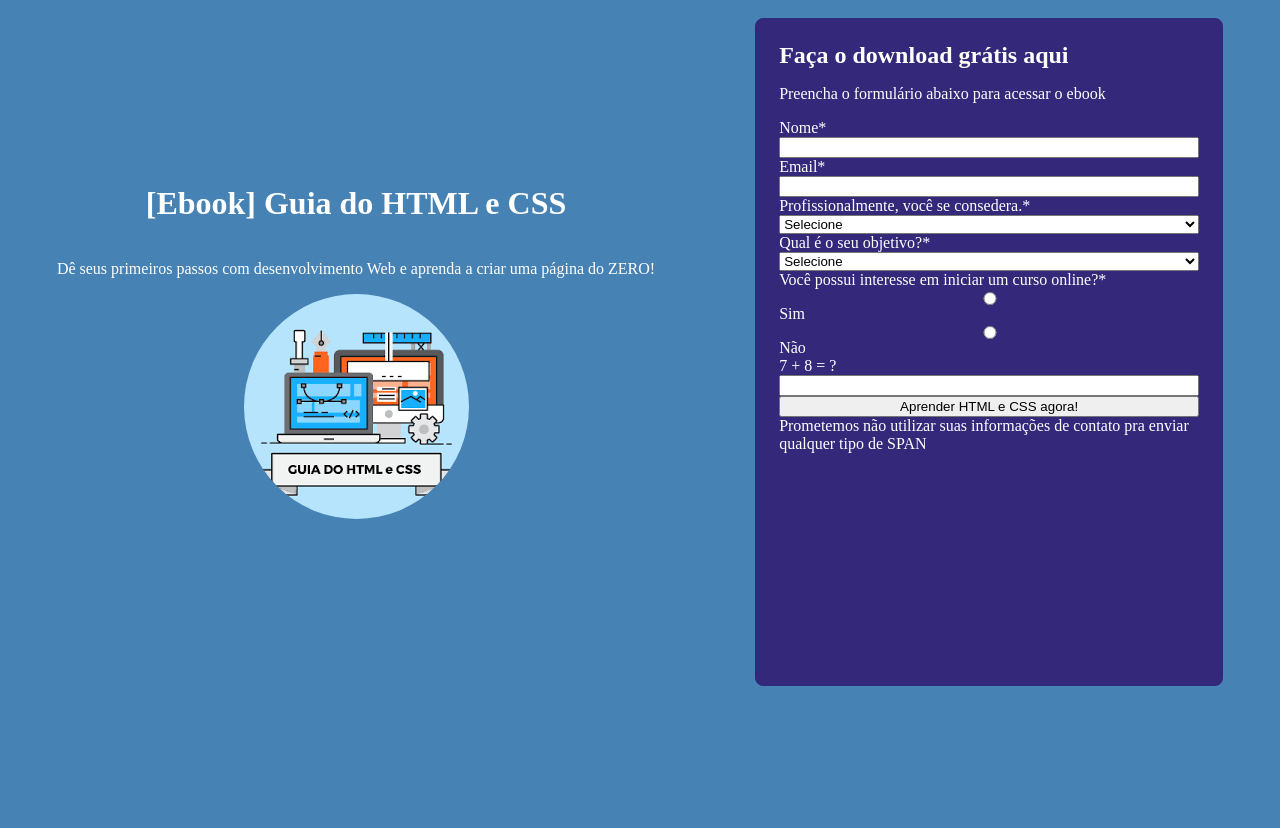
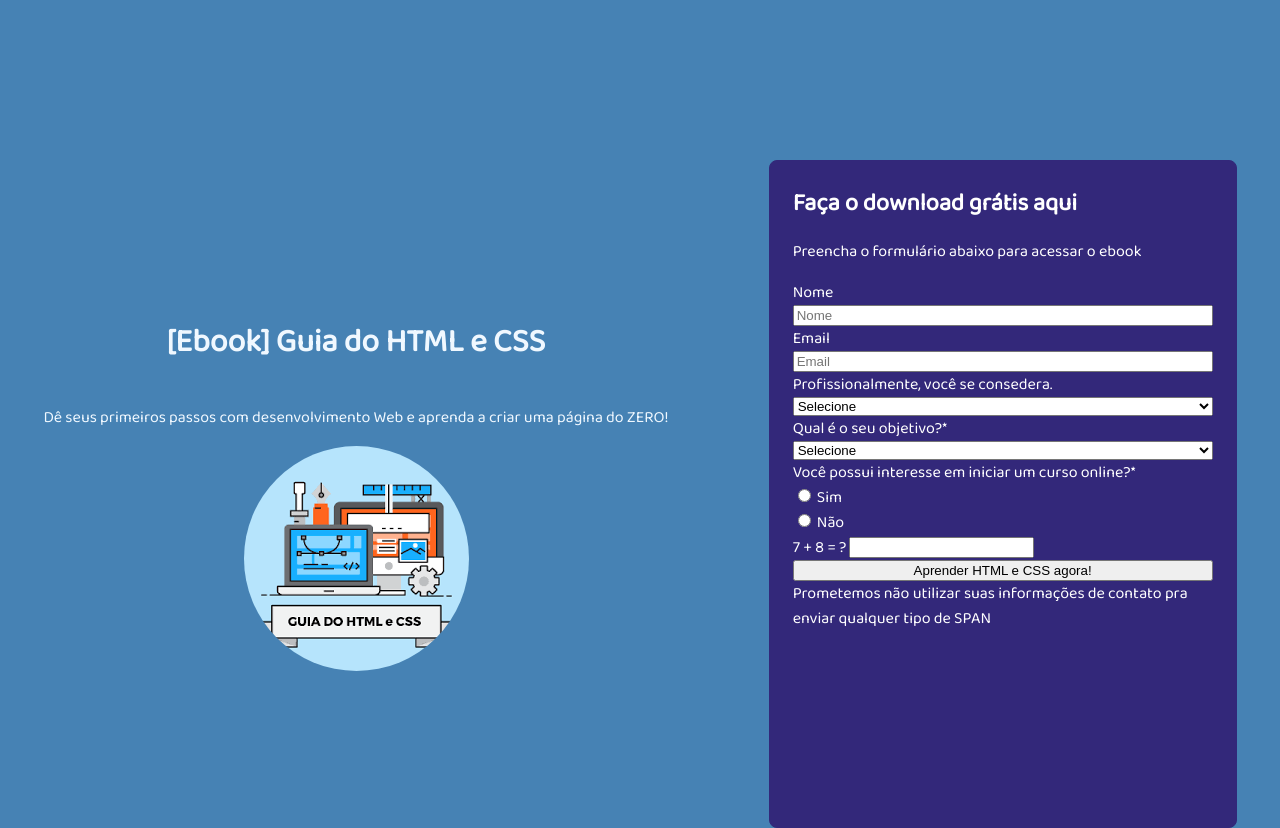
Before and after one commit to IcaroBacchi/Teste-HTML.CSS, a plain HTML site: page index.html in a window 1280 px wide. Before the commit the page ends 800 px from the top, so only its background shows below. Drawn offline with Linux system fonts and the light colour scheme; files that its build step writes are made by us from their sources.

Commit message:
mudei algumas coisas

```diff
--- a/index.html
+++ b/index.html
@@ -5,10 +5,10 @@
     <meta http-equiv="X-UA-Compatible" content="IE=edge">
     <meta name="viewport" content="width=device-width, initial-scale=1.0">
     <title>Formulário</title>
-    <link rel="stylesheet" href="/Prova-html-css/assest/css/style.css">
+    <link rel="stylesheet" href="style.css">
 </head>
 <body>
-    <main class="container">
+    <div class="container">
         <div class="div1">
             <h1 class="title">[Ebook] Guia do HTML e CSS</h1>
             <p class="text">Dê seus primeiros passos com desenvolvimento Web e aprenda a criar uma página do ZERO!</p>
@@ -18,12 +18,12 @@
             <div class="div2">
                 <h2 class="title-form">Faça o download grátis aqui</h2>
                 <p class="text-form">Preencha o formulário abaixo para acessar o ebook</p>
-                <label class="label">Nome*</label>
-                <input class="input" type="text" name="name" id="name">
-                <label class="label">Email*</label>
-                <input class="input" type="email" name="email" id="email">
-                <label class="label">Profissionalmente, você se consedera.*</label>
-                <select class="select" name="item" id="item">
+                <label class="label">Nome</label>
+                <input class="input" type="text" name="name" id="name" require placeholder="Nome">
+                <label class="label">Email</label>
+                <input class="input" type="email" name="email" id="email"require placeholder="Email">
+                <label class="label">Profissionalmente, você se consedera.</label>
+                <select class="select" name="item" id="item" required>
                     <option value="Selecione">Selecione</option>
                     <option value="junior">Junior</option>
                     <option value="master">Master</option>
@@ -36,16 +36,22 @@
                     <option value="BE">Back-end</option>
                 </select>
                 <label class="label">Você possui interesse em iniciar um curso online?*</label>
-                <input type="radio" name="positivo" value="Sim">
-                <span>Sim</span>
-                <input class="input" type="radio" name="negativo" value="Não">
-                <span>Não</span>
-                <label class="label">7 + 8 = ?</label>
-                <input class="input" type="text" name="number" id="number">
+                <div>
+                    <input type="radio" name="positivo" value="Sim">
+                    <span>Sim</span>
+                </div>
+                <div>
+                    <input class="input" type="radio" name="negativo" value="Não">
+                    <span>Não</span>
+                </div>
+                <div>
+                    <label class="label">7 + 8 = ?</label>
+                    <input class="input" type="number" name="number" id="number">
+                </div>
                 <button class="button">Aprender HTML e CSS agora!</button>
                 <span class="span-text">Prometemos não utilizar suas informações de contato pra enviar qualquer tipo de SPAN</span>
             </div>
         </form>
-    </main>
+    </div>
 </body>
 </html>
--- a/style.css
+++ b/style.css
@@ -1,17 +1,32 @@
-body{
-    background-color: steelblue;
-    color: white;
-    display: flex;
-    justify-content: center;
-    align-items: center;
+@import url('https://fonts.googleapis.com/css2?family=Baloo+2&display=swap');
+
+
+
+
+html,
+body {
+  height: 100%;
+  width: 100%;
+  margin: 0;
+  padding: 0;
+}
+
+body {
+  flex: 1;
+  background-color: steelblue;
 }
 .container{
-    margin: 0;
-    padding: 10px;
+    font-family: 'Baloo 2', cursive;
+    color: aliceblue;
+    position: relative;
     display: flex;
-    justify-items: center;
+    flex-direction: row;
+    gap:100px;
     align-items: center;
-    gap: 100px;
+    justify-content: center;
+    top:20%;
+
+
 }
 .formulario{
     color: white;
```
